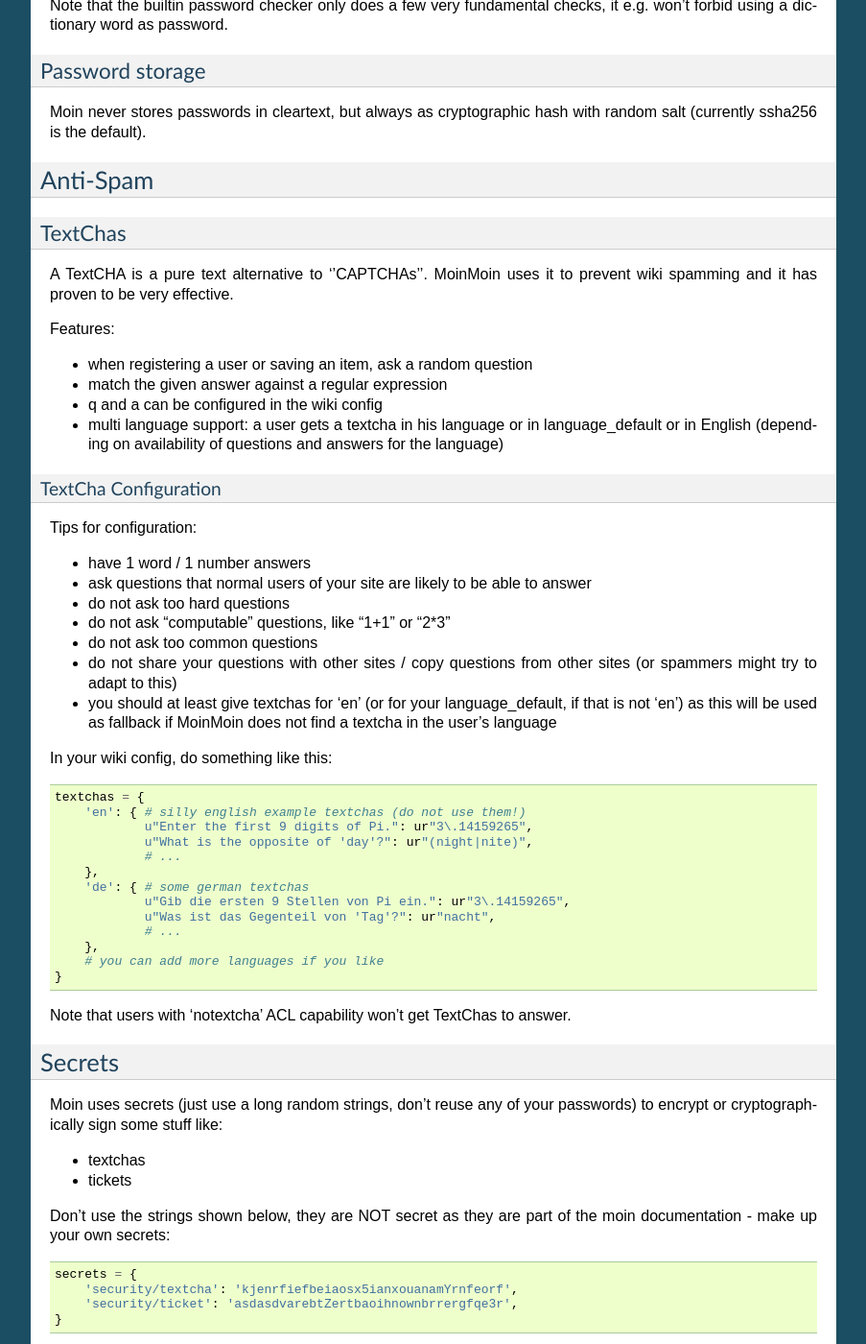
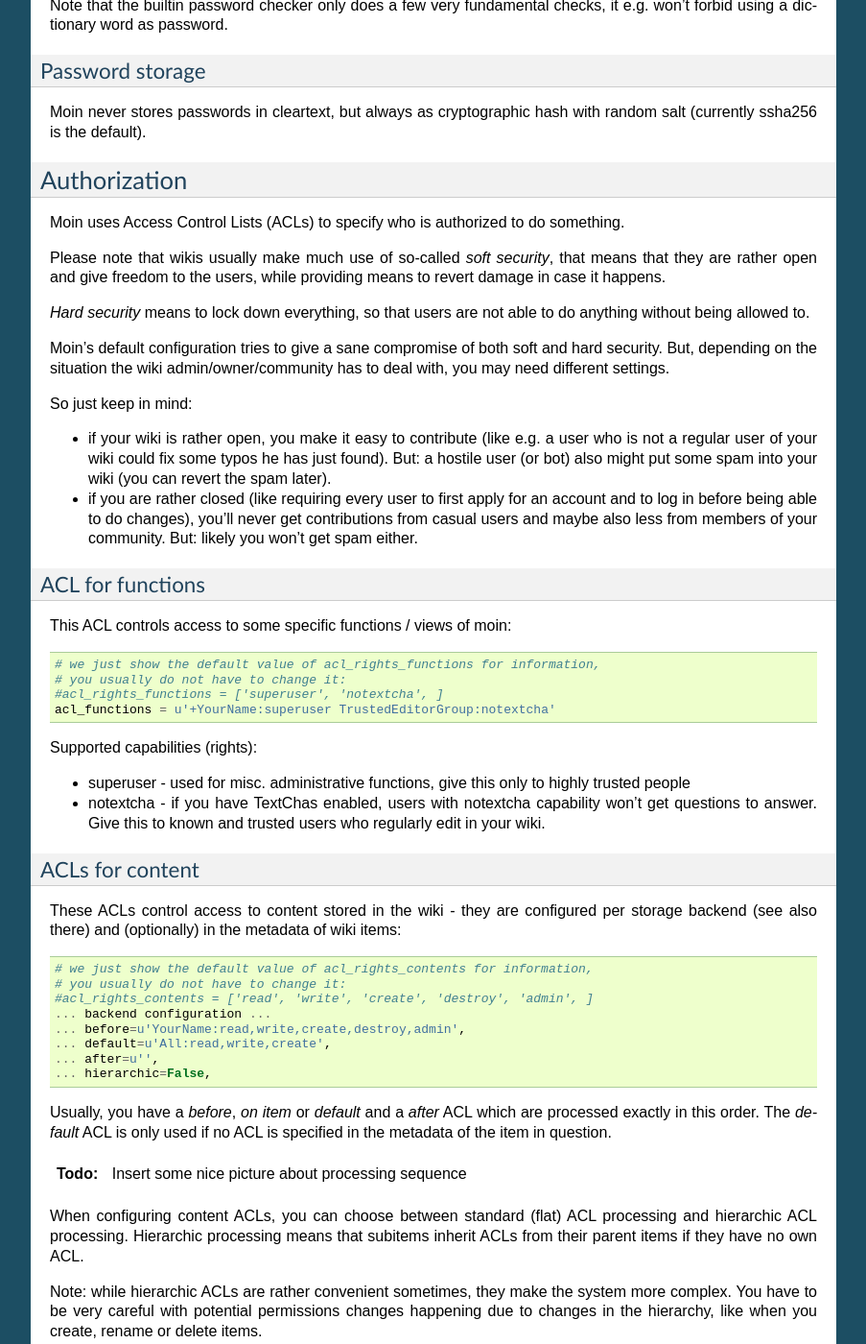
Before and after one commit to mirror/moin-2.0, a Sphinx documentation site: the page built from docs/admin/configure.rst, in a window 1280 px wide and 1400 px high, scrolled down 9364 px. Shown: the whole window at 96% size, without its empty margins (198-1101 px from the left). Built offline with Sphinx 7.4.7, drawn with Linux system fonts in a browser that asks for light colours; some of the changed text lies outside the part shown.

Commit message:
docs: add authorization / ACL configuration docs

```diff
--- a/docs/admin/configure.rst
+++ b/docs/admin/configure.rst
@@ -549,6 +549,102 @@
 Moin never stores passwords in cleartext, but always as cryptographic hash
 with random salt (currently ssha256 is the default).
 
+
+Authorization
+=============
+Moin uses Access Control Lists (ACLs) to specify who is authorized to do
+something.
+
+Please note that wikis usually make much use of so-called *soft security*,
+that means that they are rather open and give freedom to the users, while
+providing means to revert damage in case it happens.
+
+*Hard security* means to lock down everything, so that users are not able
+to do anything without being allowed to.
+
+Moin's default configuration tries to give a sane compromise of both soft
+and hard security. But, depending on the situation the wiki
+admin/owner/community has to deal with, you may need different settings.
+
+So just keep in mind:
+
+* if your wiki is rather open, you make it easy to contribute (like e.g. a
+  user who is not a regular user of your wiki could fix some typos he has just
+  found). But: a hostile user (or bot) also might put some spam into your wiki
+  (you can revert the spam later).
+* if you are rather closed (like requiring every user to first apply for an
+  account and to log in before being able to do changes), you'll never get
+  contributions from casual users and maybe also less from members of your
+  community. But: likely you won't get spam either.
+
+
+ACL for functions
+-----------------
+This ACL controls access to some specific functions / views of moin::
+
+    # we just show the default value of acl_rights_functions for information,
+    # you usually do not have to change it:
+    #acl_rights_functions = ['superuser', 'notextcha', ]
+    acl_functions = u'+YourName:superuser TrustedEditorGroup:notextcha'
+
+Supported capabilities (rights):
+
+* superuser - used for misc. administrative functions, give this only to
+  highly trusted people
+* notextcha - if you have TextChas enabled, users with notextcha capability
+  won't get questions to answer. Give this to known and trusted users who
+  regularly edit in your wiki.
+
+ACLs for content
+----------------
+These ACLs control access to content stored in the wiki - they are configured
+per storage backend (see also there) and (optionally) in the metadata of wiki
+items::
+
+    # we just show the default value of acl_rights_contents for information,
+    # you usually do not have to change it:
+    #acl_rights_contents = ['read', 'write', 'create', 'destroy', 'admin', ]
+    ... backend configuration ...
+    ... before=u'YourName:read,write,create,destroy,admin',
+    ... default=u'All:read,write,create',
+    ... after=u'',
+    ... hierarchic=False,
+
+Usually, you have a `before`, `on item` or `default` and a `after` ACL which
+are processed exactly in this order. The `default` ACL is only used if no ACL
+is specified in the metadata of the item in question.
+
+.. todo::
+
+   Insert some nice picture about processing sequence
+
+When configuring content ACLs, you can choose between standard (flat) ACL
+processing and hierarchic ACL processing. Hierarchic processing means that
+subitems inherit ACLs from their parent items if they have no own ACL.
+
+Note: while hierarchic ACLs are rather convenient sometimes, they make the
+system more complex. You have to be very careful with potential permissions
+changes happening due to changes in the hierarchy, like when you create,
+rename or delete items.
+
+Supported capabilities (rights):
+
+* read - read content
+* write - write (edit, modify) content
+* create - create new items
+* destroy - completely destroy revisions or items (never give to not fully
+  trusted users)
+* admin - change (create, remove) ACLs for the item (never give to not fully
+  trusted users)
+
+ACL syntax
+----------
+
+.. todo::
+
+   reuse content from HelpOnAccessControlLists
+
+
 Anti-Spam
 =========
 TextChas
```
